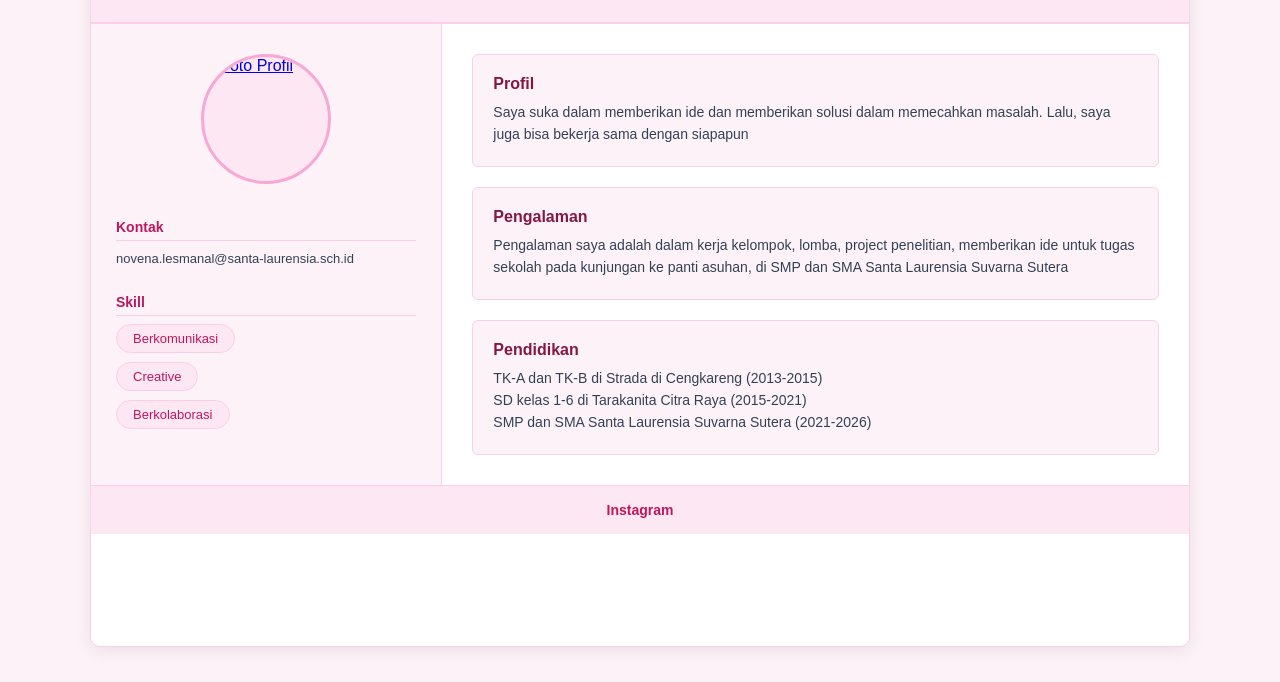
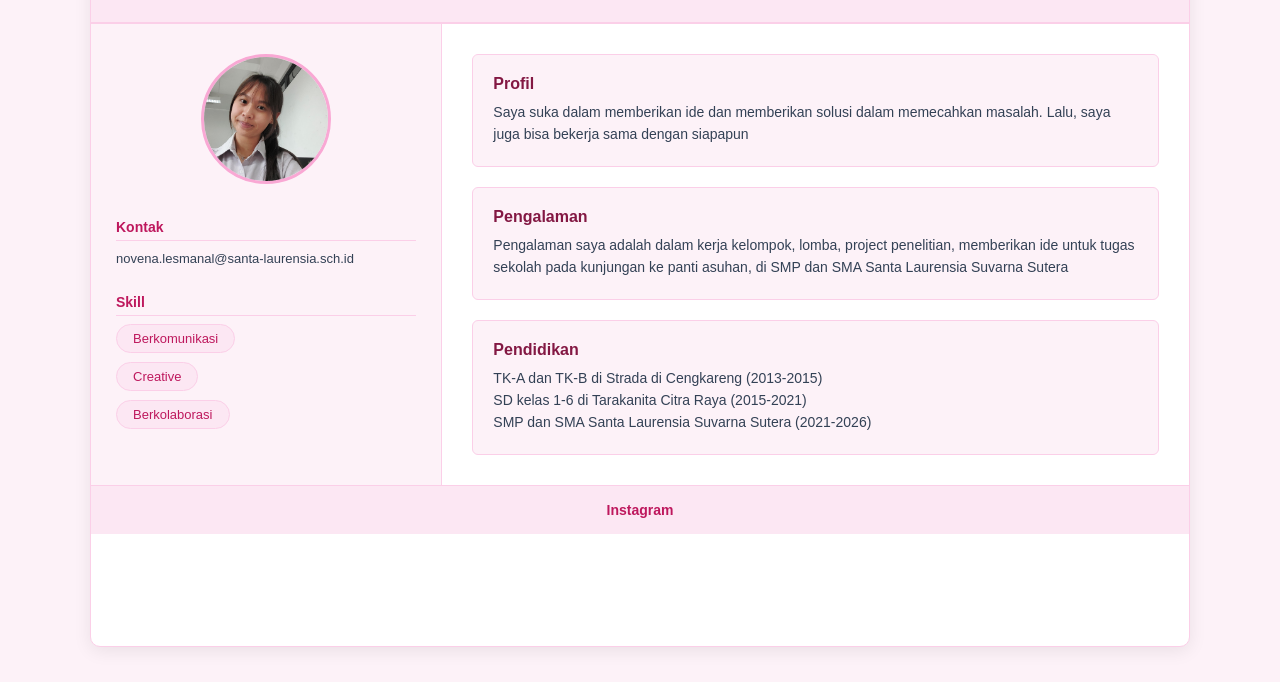
Before and after one commit to nopnov/AOP-DT-Novena, a plain HTML site: page novena.html in a window 1280 px wide. Shown: the part 118-800 px from the top of the page. Drawn offline with Linux system fonts and the light colour scheme.

Commit message:
Update novena.html

```diff
--- a/novena.html
+++ b/novena.html
@@ -24,7 +24,7 @@
             <aside class="Novena11-cv-aside">
                 <div class="Novena11-photo-container">
     <a href="karyn.html" class="Novena11-photo-link">
-        <img src="novena.jpg" alt="Foto Profil" class="Novena11-profile-img">
+        <img src="images/nop.jpg" alt="Foto Profil" class="Novena11-profile-img">
     </a>
 </div>
 
```
